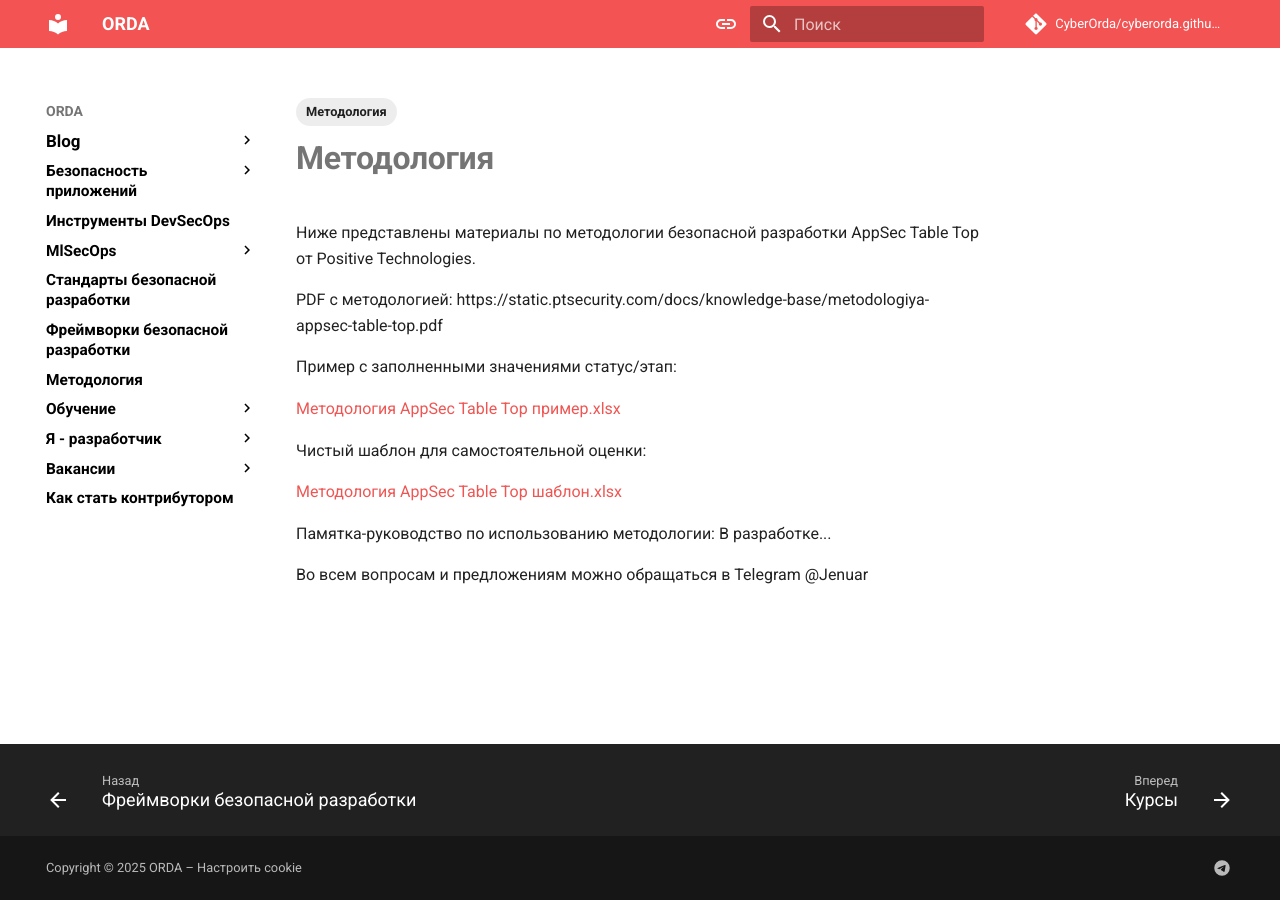
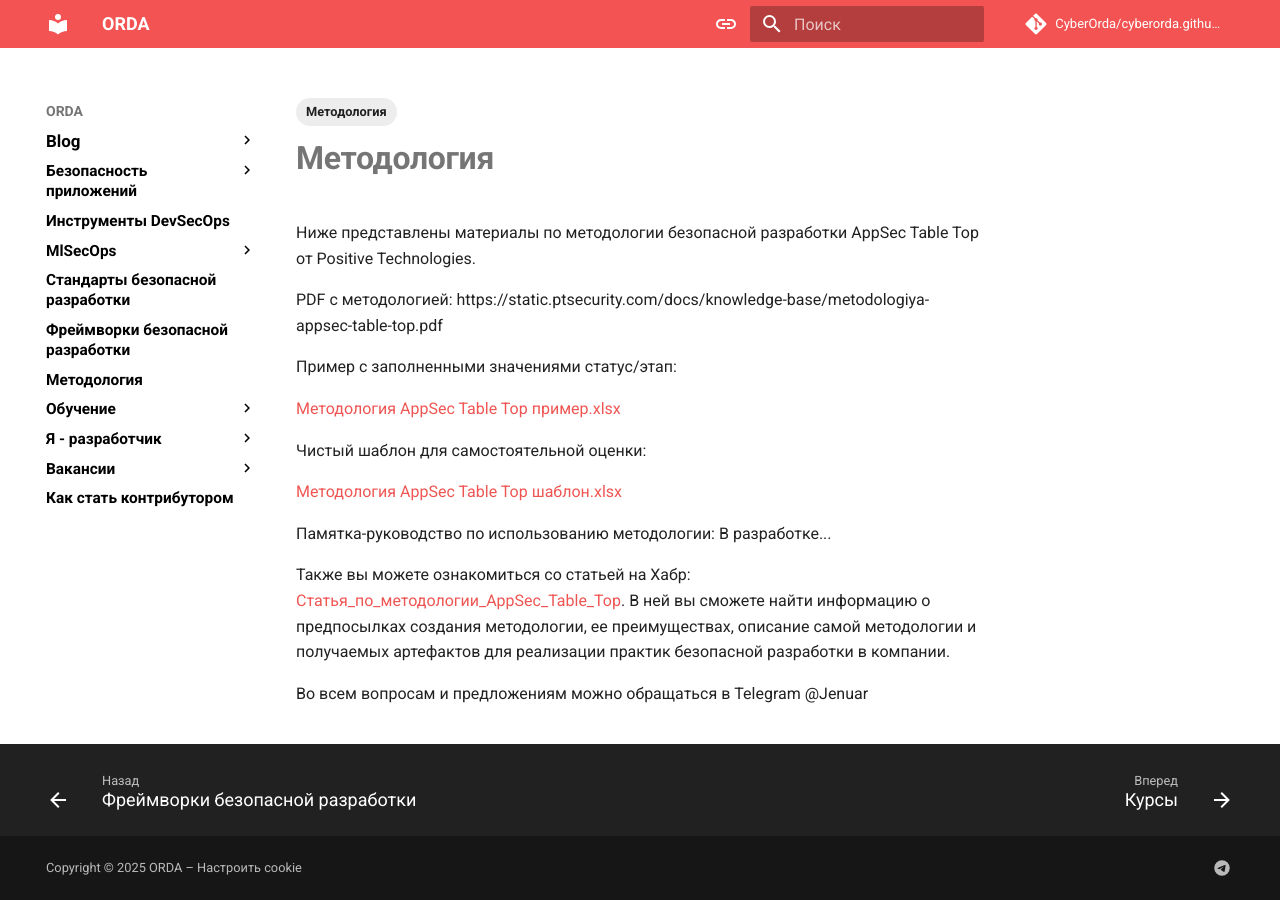
Before and after one commit to CyberOrda/cyberorda.github.io, an MkDocs documentation site: the page built from docs/methodology.md, in a window 1280 px wide. Built offline with MkDocs 1.6.1 and Material for MkDocs 9.7.7, drawn with Linux system fonts in a browser that asks for light colours; comment, search, counter and statistics services are not loaded.

Commit message:
Update methodology.md
Добавлена инфа о статье на Хабр

```diff
--- a/docs/methodology.md
+++ b/docs/methodology.md
@@ -23,4 +23,8 @@
 
 Памятка-руководство по использованию методологии: В разработке...
 
+Также вы можете ознакомиться со статьей на Хабр: [Статья_по_методологии_AppSec_Table_Top](https://habr.com/ru/companies/pt/articles/862906/).
+В ней вы сможете найти информацию о предпосылках создания методологии, ее преимуществах, описание самой методологии и получаемых артефактов для реализации практик безопасной разработки в компании.
+
+
 Во всем вопросам и предложениям можно обращаться в Telegram @Jenuar
```
